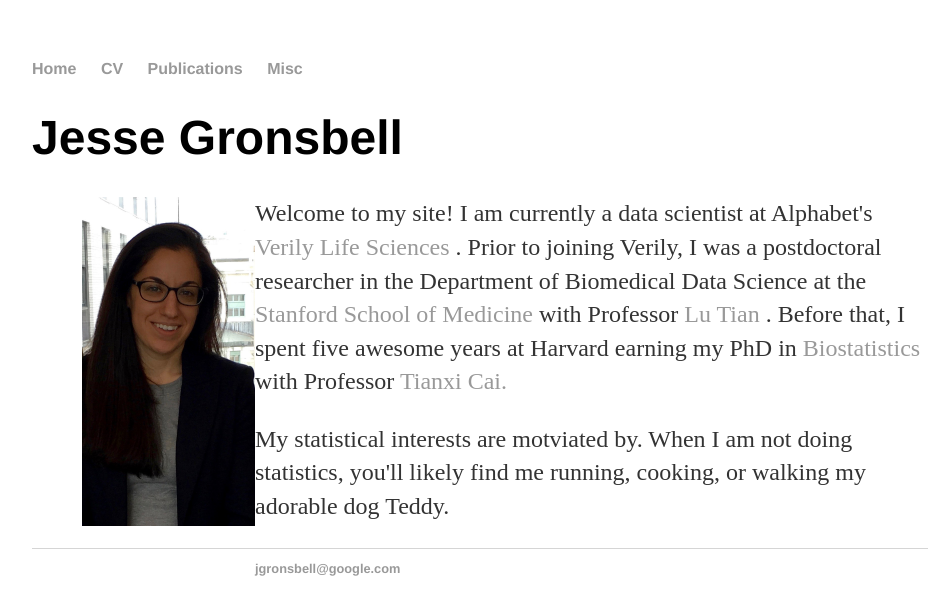
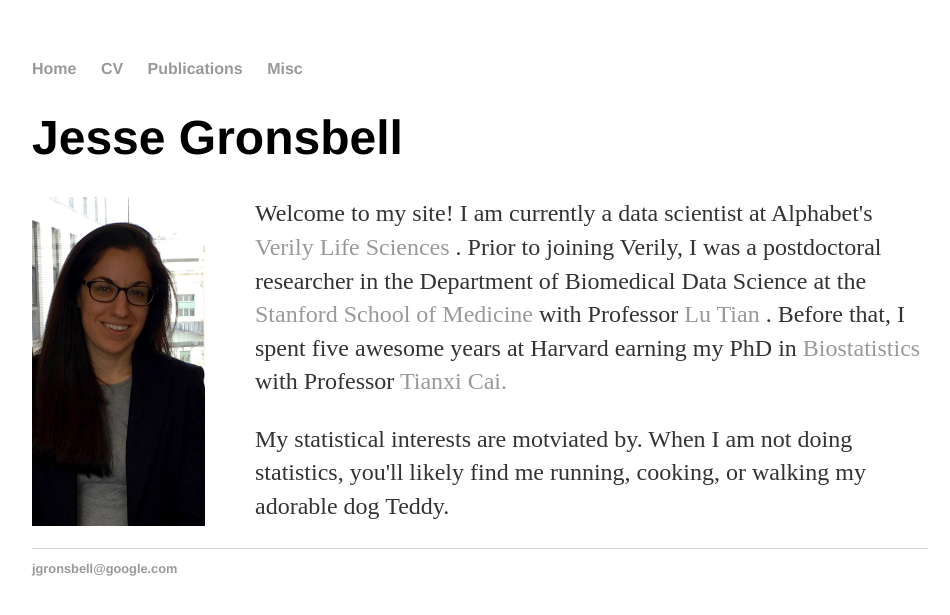
Before and after one commit to jgrons/old_website, a Jekyll site: the page built from index.html, in a window 1280 px wide. Shown: the top 615 px of the page, without its empty margins (160-1110 px from the left). Built offline with Jekyll 4.4.1, drawn with Linux system fonts in a browser that asks for light colours.

Commit message:
Update index.html

```diff
--- a/index.html
+++ b/index.html
@@ -6,7 +6,7 @@
 	<h1> Jesse Gronsbell </h1>
 	<div class="span2">
         <a href="../pics/IMG_1115.jpeg">
-            <img src="../pics/IMG_1115.jpeg" HEIGHT="329" WIDTH="173" align="left" style="margin:0px 0px 50px 50px"
+            <img src="../pics/IMG_1115.jpeg" HEIGHT="329" WIDTH="173" align="left" style="margin:0px 50px 0px 0px"
                   title="JG" alt="JG"/></a>
         </div>
 
```
